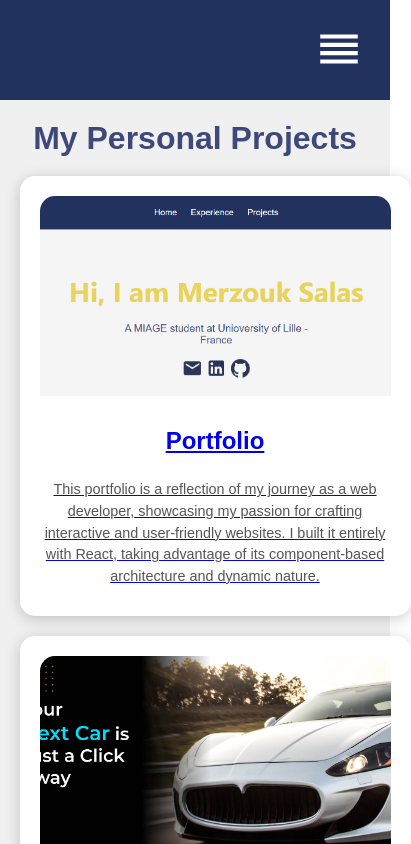
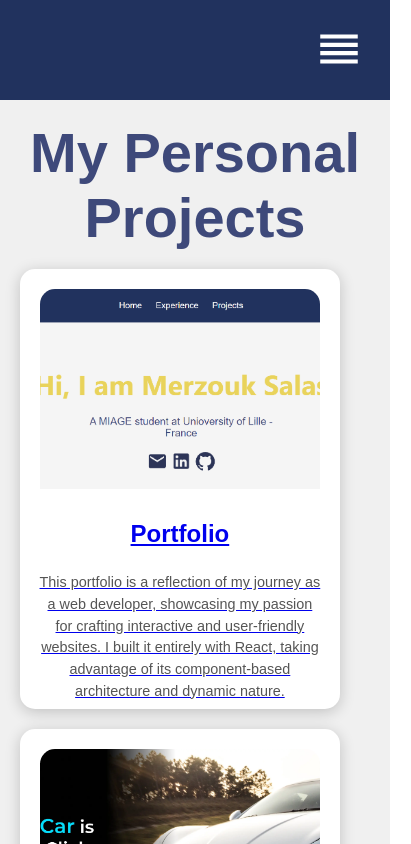
Before and after one commit to Salas3108/Portfolio, a React (Create React App) app: page /projects in a window 390 px wide. Shown: the top 844 px of the page, 411 px wide, since content can reach past the window. Built offline with nearby package versions, Linux system fonts and the light colour scheme.

Commit message:
Fixed Responsiveness

```diff
--- a/src/styles/Projects.css
+++ b/src/styles/Projects.css
@@ -11,7 +11,7 @@
 .projects .projectTitle {
   text-align: center;
   color: #3e497a;
-  font-size: 2rem; /* Adjust font size for smaller screens */
+  font-size: 3.5rem; /* Adjust font size for smaller screens */
   font-weight: bold;
   margin-top: 5%;
   margin-bottom: 5%; /* Adjust margin for smaller screens */
@@ -74,7 +74,7 @@
   }
 
   .projectItem {
-    width: 100%;
+    width: 80%;
   }
 
   .projectTitle {
```
